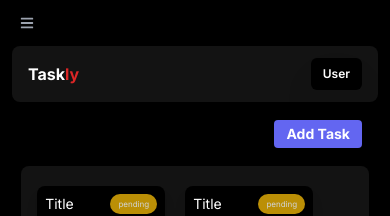
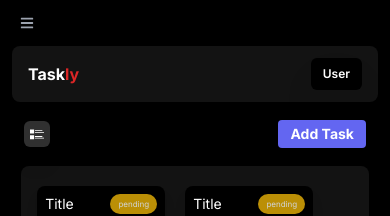
Before and after one commit to riteshk-007/Task-manager, a Next.js app: page /dashboard in a window 390 px wide. Shown: the top 216 px of the page. Built offline with nearby package versions, Linux system fonts and the light colour scheme; no server answers.

Commit message:
feat- zoom in and zoom out size for mobile

```diff
--- a/components/AddTaskHeader.js
+++ b/components/AddTaskHeader.js
@@ -1,13 +1,22 @@
 "use client";
 
-import { useState } from "react";
+import { useContext, useState } from "react";
 import TaskForm from "./TaskForm";
+import { TfiLayoutListThumbAlt, TfiLayoutGrid2 } from "react-icons/tfi";
+import { Context } from "@/context/ContextApi";
 
 const AddTaskHeader = () => {
   const [show, setShow] = useState(false);
+  const { change, setChange } = useContext(Context);
   return (
     <>
-      <div className=" w-full h-16 flex items-center justify-end px-4 md:my-3">
+      <div className=" w-full h-16 flex items-center justify-between md:justify-end px-3 md:px-10 md:my-3">
+        <button
+          onClick={() => setChange(!change)}
+          className="flex md:hidden text-white bg-[#303030] p-[6px] rounded-md shadow-xl cursor-pointer text-sm"
+        >
+          {!change ? <TfiLayoutListThumbAlt /> : <TfiLayoutGrid2 />}
+        </button>
         <button
           onClick={() => setShow(!show)}
           className="bg-indigo-500 hover:bg-indigo-600 text-white font-bold py-1 md:py-2 px-3 md:px-4 rounded text-sm"
--- a/components/Task.js
+++ b/components/Task.js
@@ -1,6 +1,17 @@
+"use client";
+import { Context } from "@/context/ContextApi";
+import { useContext } from "react";
+
 const Task = () => {
+  const { change } = useContext(Context);
   return (
-    <div className="md:w-56 md:h-56 h-32 w-32 cursor-pointer overflow-y-auto no-scrollbar relative bg-black rounded-lg shadow-lg hover:scale-105 transition-all duration-200 flex items-start justify-start flex-col p-2 md:p-3 overflow-hidden">
+    <div
+      className={
+        !change
+          ? "md:w-56 md:h-56 h-32 w-32 cursor-pointer overflow-y-auto no-scrollbar relative bg-black rounded-lg shadow-lg hover:scale-105 transition-all duration-200 flex items-start justify-start flex-col p-2 md:p-3 overflow-hidden"
+          : "w-full h-28  cursor-pointer overflow-y-auto no-scrollbar relative bg-black rounded-lg shadow-lg hover:scale-105 transition-all duration-200 flex items-start justify-start flex-col p-2 md:p-3 overflow-hidden"
+      }
+    >
       <span className="flex items-center justify-between w-full">
         <h1 className="text-sm md:text-lg w-3/4 overflow-hidden">Title</h1>
         <p className="text-[8px] md:text-xs flex-wrap flex  py-1  px-2 text-gray-300 bg-yellow-500/80 rounded-xl">
--- a/context/ContextApi.js
+++ b/context/ContextApi.js
@@ -16,6 +16,7 @@ const ContextProvider = ({ children }) => {
     password: "",
   });
   const [currentUser, setCurrentUser] = useState(null);
+  const [change, setChange] = useState(false);
   const router = useRouter();
 
   // Signup User Function
@@ -131,6 +132,8 @@ const ContextProvider = ({ children }) => {
         handleLoginSubmit,
         handleLogoutUser,
         currentUser,
+        change,
+        setChange,
       }}
     >
       {children}
```
